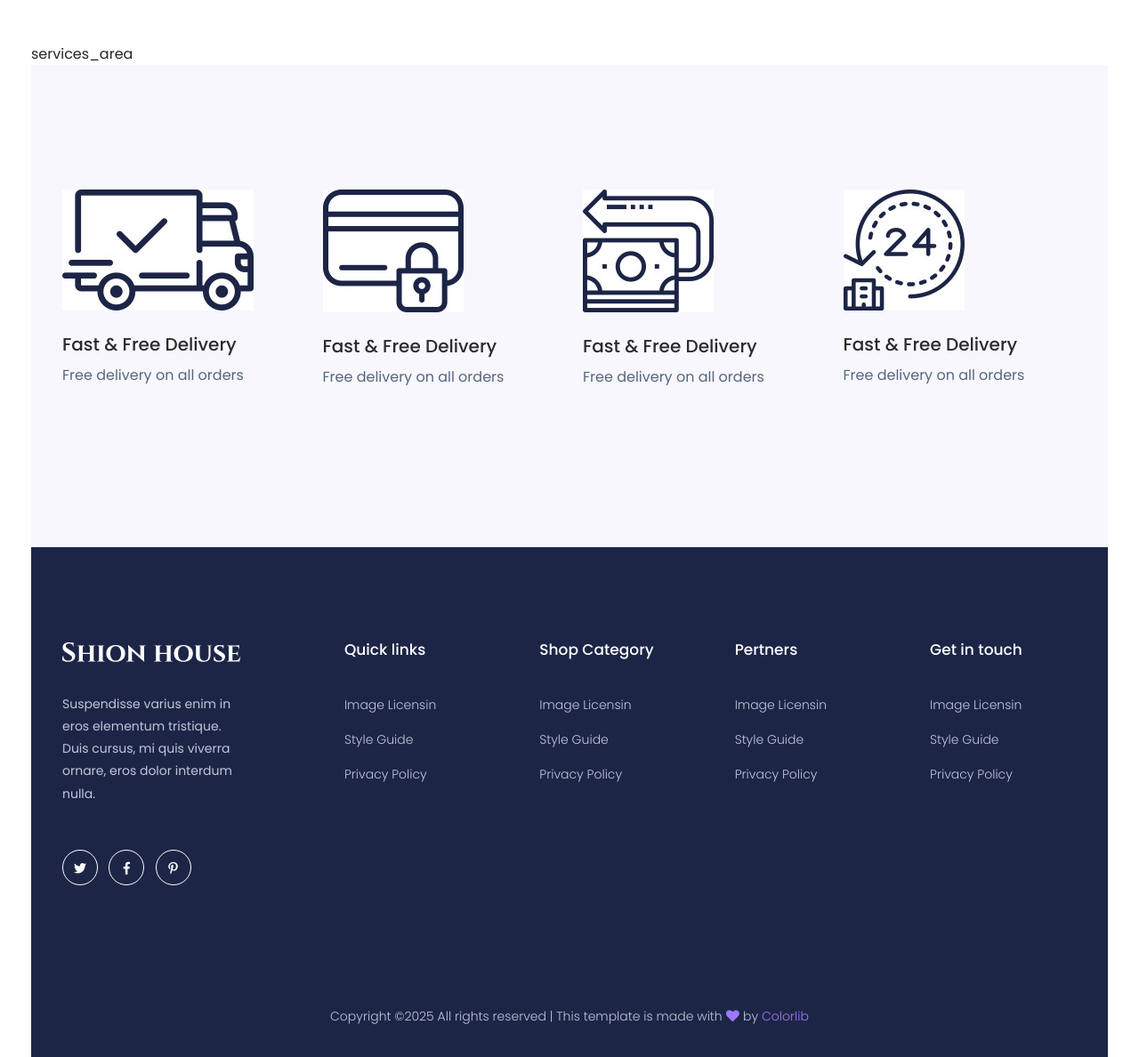
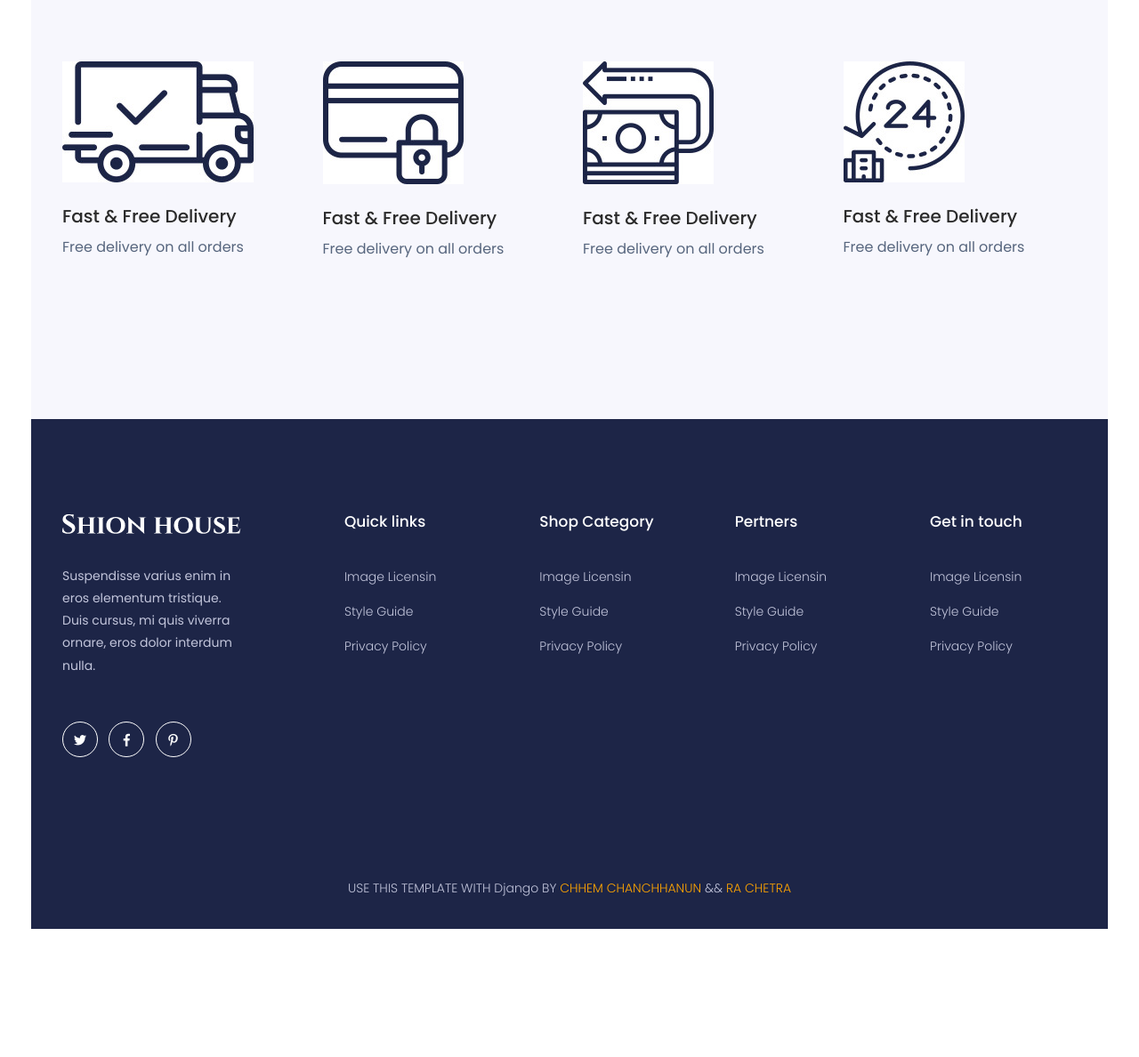
Before and after one commit to chanchhanun/shionhouse, a Django app: page / in a window 1280 px wide. Shown: the part 4752-5940 px from the top of the page at 89% size. After the commit the page ends 5796 px from the top, so only its background shows below. Run offline with Django 5.2, Linux system fonts and the light colour scheme; data comes from the database, SQL or seed files in the repository; both versions use the stored data as it was after the commit; some libraries are stand-ins or nearby versions.

Commit message:
eight-commit

```diff
--- a/note.txt
+++ b/note.txt
@@ -12,3 +12,5 @@ Create User:
 
     NUN => Password: nun69696969
     Chetra => Password: tra69696969
+
+Add some excel to slide pptx
--- /dev/null
+++ b/shionhouse/accounts/templates/shionhouse/404.html
@@ -0,0 +1 @@
+<h1>Route Not Found </h1>
--- a/shionhouse/accounts/templates/shionhouse/all_products.html
+++ b/shionhouse/accounts/templates/shionhouse/all_products.html
@@ -1,5 +1,4 @@
 {% load static %}
-all_products
 <style>
     .new-arrival-label {
     position: absolute;
--- a/shionhouse/accounts/templates/shionhouse/collection.html
+++ b/shionhouse/accounts/templates/shionhouse/collection.html
@@ -1,5 +1,4 @@
 {% load static %}
-collection1
 {% for dataCollection in dataCollections %}
 <section class="collection section-bg2 section-padding30 section-over1 ml-15 mr-15" data-background="{% static dataCollection.collectionImage %}">
     <div class="container-fluid"></div>
--- a/shionhouse/accounts/templates/shionhouse/collection2.html
+++ b/shionhouse/accounts/templates/shionhouse/collection2.html
@@ -1,5 +1,4 @@
 {% load static %}
-collection2
 <div class="popular-product pt-50">
     <div class="container-fluid">
         <div class="row">
--- a/shionhouse/accounts/templates/shionhouse/footer_start.html
+++ b/shionhouse/accounts/templates/shionhouse/footer_start.html
@@ -58,9 +58,9 @@
            <div class="row d-flex align-items-center">
                <div class="col-xl-12 ">
                    <div class="footer-copy-right text-center">
-                       <p><!-- Link back to Colorlib can't be removed. Template is licensed under CC BY 3.0. -->
-                          Copyright &copy;<script>document.write(new Date().getFullYear());</script> All rights reserved | This template is made with <i class="fa fa-heart" aria-hidden="true"></i> by <a href="https://colorlib.com" target="_blank">Colorlib</a>
-                          <!-- Link back to Colorlib can't be removed. Template is licensed under CC BY 3.0. --></p>
+                       <p>
+                        USE THIS TEMPLATE WITH Django BY <span style="color: orange;">CHHEM CHANCHHANUN</span> && <span style="color: orange;">RA CHETRA </span>
+                        </p>
                       </div>
                   </div>
               </div>
--- a/shionhouse/accounts/templates/shionhouse/hero_area_start.html
+++ b/shionhouse/accounts/templates/shionhouse/hero_area_start.html
@@ -1,5 +1,4 @@
 {% load static %}
-hero_area_start
 <div class="container-fluid">
     <div class="slider-area">
         <!-- Mobile Device Show Menu-->
--- a/shionhouse/accounts/templates/shionhouse/popular_items.html
+++ b/shionhouse/accounts/templates/shionhouse/popular_items.html
@@ -1,5 +1,4 @@
 {% load static %}
-popular_items
 <div class="popular-items pt-50">
     <div class="container-fluid">
         <div class="row">
--- a/shionhouse/accounts/templates/shionhouse/services_area.html
+++ b/shionhouse/accounts/templates/shionhouse/services_area.html
@@ -1,5 +1,4 @@
 {% load static %}
-services_area
 <div class="categories-area section-padding40 gray-bg">
     <div class="container-fluid">
         <div class="row">
--- a/shionhouse/accounts/urls.py
+++ b/shionhouse/accounts/urls.py
@@ -5,11 +5,11 @@ urlpatterns = [
     path('',views.index,name="index"),
     path('shop/',views.shop,name="shop"),
     path('about/',views.about,name="about"),
-    path('blog_details/',views.blog_details,name="blog_details"),
     path('blog/',views.blog,name="blog"),
     path('contact/',views.contact,name="contact"),
     path('elements/',views.elements,name="elements"),
-    path('main/',views.main,name="main"),
-    path('product_details/<int:ProductId>/',views.product_details,name="product_details"),
-    path('blog_details/<int:BlogId>/',views.blog_details,name="blog_details"),
+    # path('<path:anything>/', views.routeNotFound, name="routeNotFound"),
+    # path('main/',views.main,name="main"),
+    path('shop/product_details/<int:ProductId>/',views.product_details,name="product_details"),
+    path('blog/blog_details/<int:BlogId>/',views.blog_details,name="blog_details"),
 ]
--- a/shionhouse/accounts/views.py
+++ b/shionhouse/accounts/views.py
@@ -165,6 +165,9 @@ def contact(request):
     }
     return render(request,'shionhouse/contact.html',context)
 
+def routeNotFound(request,anything):
+    return render(request,'shionhouse/404.html')
+
 # elements
 def elements(request):
     dataMenu = Menu.objects.annotate(sub_count = Count('submenus'))
--- a/shionhouse/shionhouse/urls.py
+++ b/shionhouse/shionhouse/urls.py
@@ -15,9 +15,9 @@ Including another URLconf
     2. Add a URL to urlpatterns:  path('blog/', include('blog.urls'))
 """
 from django.contrib import admin
-from django.urls import path,include
+from django.urls import path, include
 
 urlpatterns = [
-    path('', include('accounts.urls')),
-    path('admin/', admin.site.urls),
+    path('', include('accounts.urls')),  # Authentication-related URLs
+    path('admin/', admin.site.urls),  # Admin panel
 ]
```
Also changed, not shown: shionhouse/db.sqlite3.
